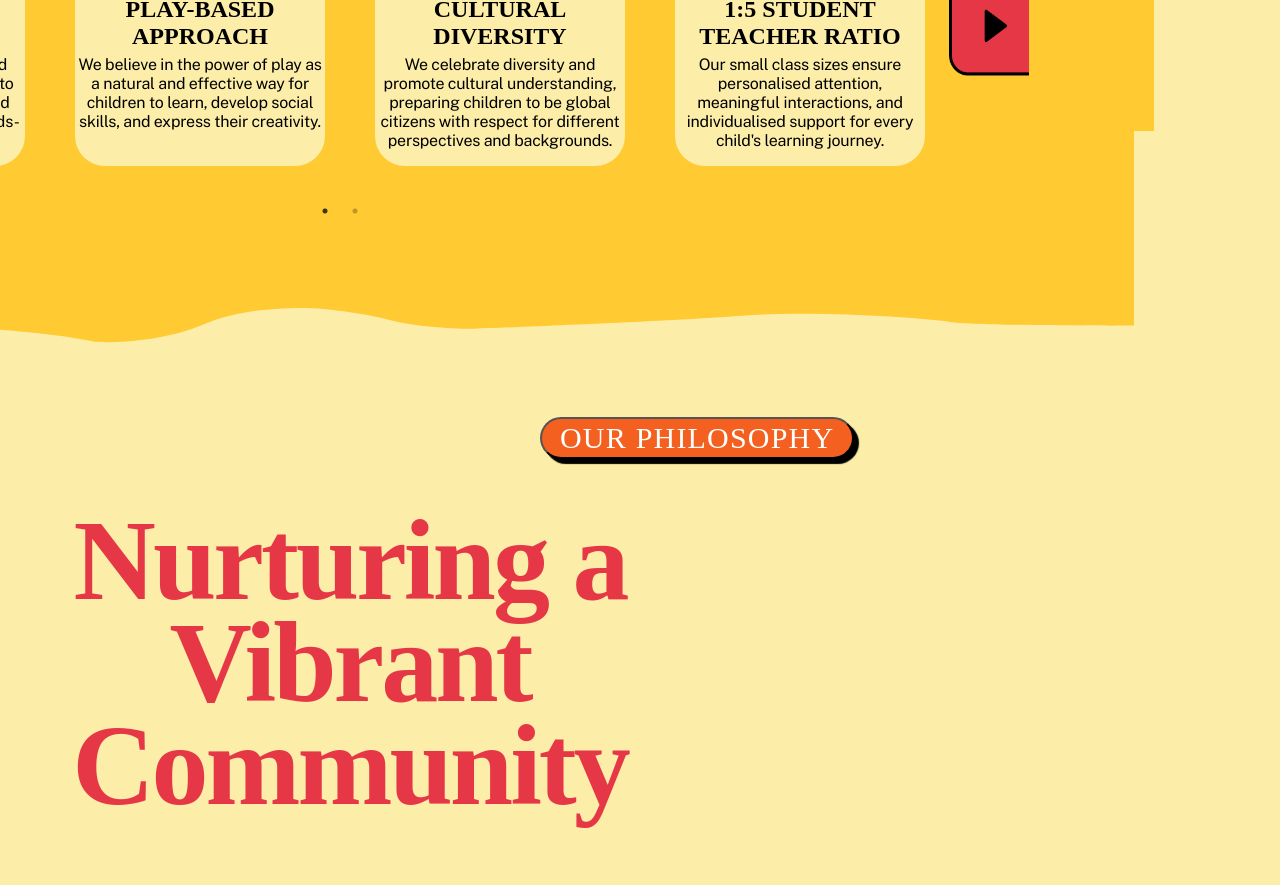
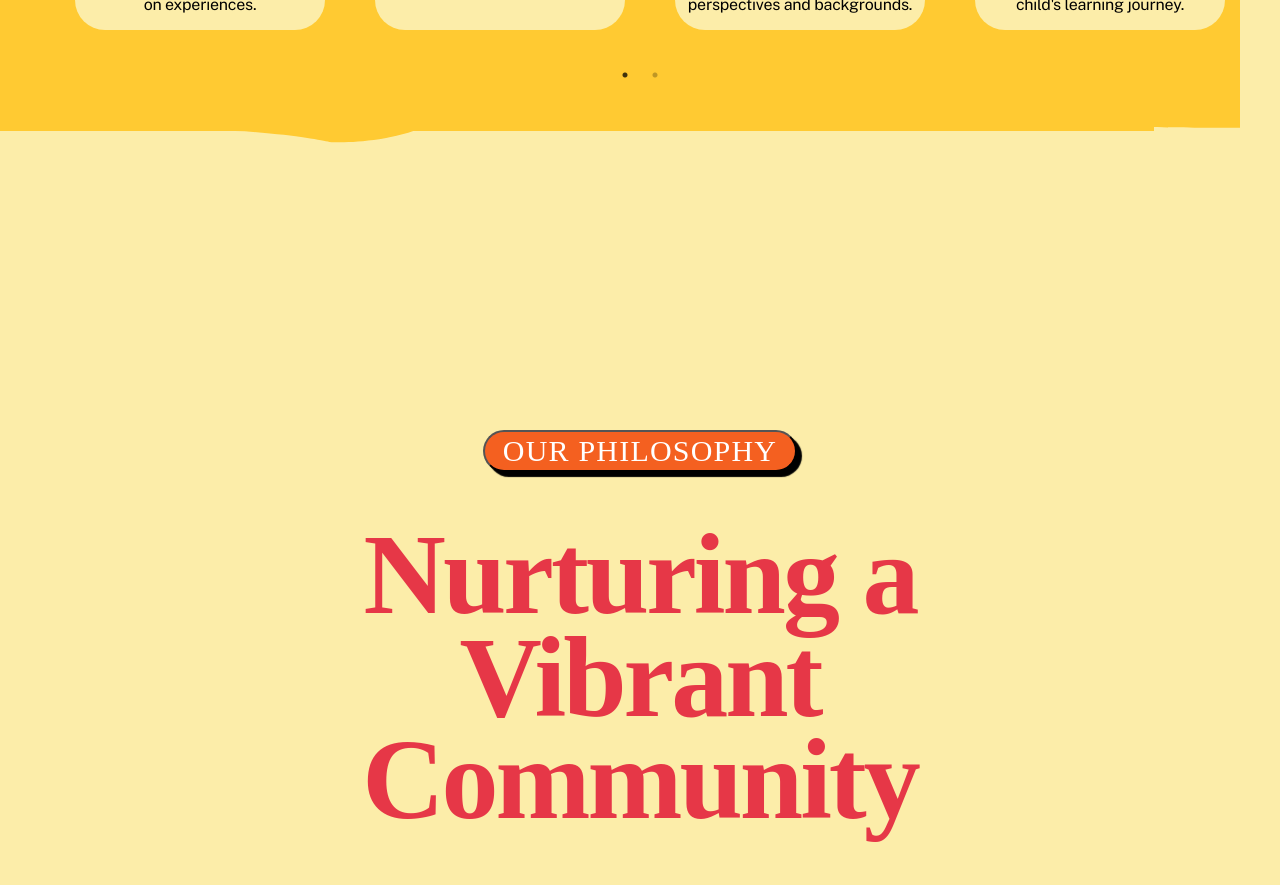
Before and after one commit to CMA-Design/Project, a React (Create React App) app: page / in a window 1280 px wide. Shown: the part 1630-2515 px from the top of the page. Built offline with nearby package versions, Linux system fonts and the light colour scheme.

Commit message:
aligned contents

```diff
--- a/src/components/Homepage/HomePage.css
+++ b/src/components/Homepage/HomePage.css
@@ -269,16 +269,21 @@ body {
 /* Welcome section styles */
 .welcome {
   padding: 40px;
-  text-align: center;
+  display: flex;
+  flex-direction: column;
+  align-items: center;
   max-width: 100%;
   max-height: 100px;
-  margin-top: 50px;
+
 }
 
 .Border2{
-  margin-top:-1000px;
+  margin-top:-1100px;
   z-index: -10;
-  margin-left: -383px;
+  /* margin-left: -383px; */
+}
+.Border2 svg{
+
 }
 
 .welcome h2 {
@@ -289,19 +294,19 @@ body {
   text-align: left;
   letter-spacing: -2.5px;
   line-height: 70.5px;
-  margin-left: -300px;
+  /* margin-left: -300px; */
   width:1280px;
 }
 
 .welcome p {
   font-size: 19px;
   margin-bottom: 20px;
-  margin-left: -250px;
+  /* margin-left: -250px; */
   font-weight: 600;
   line-height: -1.5;
   letter-spacing: -0.22px;
   width:1100px;
-  margin-top: 35px;
+
   font-family:'Public Sans';
 }
 
@@ -321,9 +326,9 @@ body {
   display: inline-block;
   font-family: 'Ostrich Sans';
   z-index: 2;
-  margin-top: -1050px; /* Adjust as needed */
-  margin-left: -78px;
-  margin-bottom: 10px; /* Adjust as needed */
+margin-top: -1050px; /* Adjust as needed */
+  /* margin-left: -78px; */
+ /* Adjust as needed */
 }
 
 .welcome-button:hover {
@@ -346,7 +351,7 @@ body {
   margin-top:-430px;
   z-index: 0;
   position: relative;
-  margin-left: -345px;
+  /* margin-left: -345px; */
 }
 
 .slick-prev {
@@ -362,7 +367,7 @@ body {
 .Cards{
   width: 1200px;
   display: block;
-  margin-left: -300px;
+  /* margin-left: -300px; */
   margin-top: 80px;
   justify-content: space-between;
   flex-wrap:wrap;
@@ -412,7 +417,10 @@ body {
 .Our_Philosophy{
   max-width: 100%;
   margin-top: 50px;
-  justify-content: center;
+  display: flex;
+  flex-direction: column;
+  align-items: center;
+
 }
 
 .ourp-button {
@@ -430,10 +438,10 @@ body {
   z-index: 2;
   letter-spacing: 1.2px;
   box-shadow: 5px 5px 1px black;
-  margin-top: -93px; /* Adjust as needed */
-  margin-left: -100px;
+ /* Adjust as needed */
+  /* margin-left: -100px; */
   line-height: 0.6;
-  margin-bottom: 10px; /* Adjust as needed */
+ /* Adjust as needed */
 }
 
 .ourp-button:hover {
@@ -457,9 +465,7 @@ body {
   color: #E63747;
   line-height: 0.9;
   width: 800px;
-  margin-top: 80px;
-  margin-left: -50px;
-  margin-right: -400px;
+  /* margin-left: -50px; */
   justify-content: center;
   letter-spacing: -3px;
 }
@@ -474,7 +480,7 @@ body {
   line-height: -1.5;
   letter-spacing: -0.22px;
   width: 1150px;
-  margin-left: -240px;
+  /* margin-left: -240px; */
   flex-wrap: wrap;
   font-weight:600;
 }
@@ -482,7 +488,7 @@ body {
 .Box{
   margin-top: -513px;
   position: relative;
-  margin-left: -325px;
+  /* margin-left: -325px; */
 }
 
 .ourP-button {
@@ -501,7 +507,7 @@ body {
   letter-spacing: 1.2px;
   box-shadow: 5px 5px 1px black;
   margin-top: -950px; /* Adjust as needed */
-  margin-left: -84px;
+  /* margin-left: -84px; */
   line-height: 0.6;
   margin-bottom: 10px; /* Adjust as needed */
 }
@@ -529,7 +535,7 @@ body {
   width:400px;
   height: 250px;
   margin-top: -820px;
-  margin-left: -200px;
+  /* margin-left: -200px; */
   border-radius: 20px;
 }
 
@@ -543,16 +549,16 @@ body {
 .Border4{
   margin-top:-170px;
   z-index: 3;
-  margin-left: -325px;
+  /* margin-left: -325px; */
 }
 
 .Border5{
   margin-top:-150px;
-  margin-left: -320px;
+  /* margin-left: -320px; */
 }
 
 .Line{
   margin-top:-860px;
-  margin-left: -310px;
+  /* margin-left: -310px; */
   max-width: 1329px;
 }
--- a/src/components/Homepage/HomePage.jsx
+++ b/src/components/Homepage/HomePage.jsx
@@ -124,7 +124,7 @@ function HomePage() {
       </section>
       <section className="welcome">
         <div className='Border2'>
-          <svg xmlns="http://www.w3.org/2000/svg" width="1370" height="1100" viewBox="0 0 1920 1128" fill="none">
+          <svg xmlns="http://www.w3.org/2000/svg" width="full" height="1100" viewBox="0 0 1920 1128" fill="none">
             <path d="M125.135 1089.09C99.7374 1087 31.5162 1095.29 0.580243 1099.69L0 0.0490723H1922.7V1104.2C1928.05 1104.85 1697.89 1104.78 1662.96 1099.33C1619.29 1092.52 1464.59 1082.94 1369.47 1090.65C1293.37 1096.82 1087.61 1105.37 994.243 1108.87C970.438 1108.77 913.902 1106.21 878.195 1096.73C842.488 1087.25 800.405 1082.31 783.826 1081.03C752.264 1077.97 674.665 1077.95 616.769 1102.36C558.872 1126.76 490.217 1129 463.126 1127.06C450.727 1124.23 409.476 1116.03 327.729 1110.02C162.757 1104.63 157.163 1094.31 125.135 1089.09Z" fill="#FFCA32" />
           </svg>
         </div>
@@ -185,7 +185,7 @@ function HomePage() {
         <h1>Nurturing a Vibrant Community</h1>
         <p>We instill in each child a love for learning, curiosity, and a foundation for lifelong success. Our unique blend of the play way method and Montessori approach creates a joyful, engaging, and meaningful learning environment where children thrive, explore, and develop a lifelong love for learning.</p>
         <div className='Border3'>
-          <svg xmlns="http://www.w3.org/2000/svg" width="1372" height="1100" viewBox="0 0 1920 121" fill="none">
+          <svg xmlns="http://www.w3.org/2000/svg" width="full" height="1100" viewBox="0 0 1920 121" fill="none">
             <path d="M790.558 6.8392C864.57 2.98486 911.838 1.13479 956.319 0.363922C1005.44 -0.484032 1082.52 1.05771 1125.79 3.75574C1173.81 6.68502 1180.77 7.76418 1185.97 13.2373C1188.94 16.2437 1192.1 17.7854 1197.58 18.6334C1199.25 18.9417 1218.29 19.8668 1239.83 20.7147C1426.49 28.0379 1492.51 32.5089 1536.25 40.9114C1550.18 43.5323 1559.75 47.3096 1558.63 49.7763C1558.35 50.393 1558.54 50.6243 1559 50.393C1559.56 50.1618 1559.93 50.4701 1559.93 51.1639C1559.93 55.712 1585.01 60.0289 1670.9 70.4356C1689.2 72.6711 1743.06 80.1485 1754.95 82.0756C1772.87 85.082 1787.45 88.1655 1803.42 92.4052C1826.08 98.3409 1903.06 113.845 1903.89 113.074C1910.24 114.877 1921.73 118.202 1924.28 120.022L1901.67 120.156H1426.16H950.655C-0.269043 120.156 -1.83782 122.004 -1.55923 120.231C-1.3735 118.843 4.93101 114.76 27.2183 105.51C67.9854 88.5509 109.217 74.3669 151.656 62.881C216.567 45.3053 248.605 40.9114 283.522 44.9199C290.208 45.6908 297.266 46.0762 299.309 45.7678C301.352 45.5366 310.545 43.6094 319.739 41.5281C419.474 18.7105 553.012 4.44952 656.834 5.45164C685.529 5.75999 687.85 5.83707 693.794 7.45589C699.923 9.22887 715.059 10.6935 721.374 10.2309C723.139 10.0768 733.168 9.61426 743.661 9.15174C754.155 8.68922 775.235 7.61005 790.558 6.8392Z" fill="#316ADF" />
           </svg>
         </div>
@@ -202,7 +202,7 @@ function HomePage() {
       </section>
       <section className='AS_Programs'>
         <div className='Border4'>
-          <svg xmlns="http://www.w3.org/2000/svg" width="1347" height="1101" viewBox="0 0 1920 1101" fill="#316ADF">
+          <svg xmlns="http://www.w3.org/2000/svg" width="full" height="1101" viewBox="0 0 1920 1101" fill="#316ADF">
             <path d="M1131.15 130.904C1057.14 135.323 1009.87 137.445 965.391 138.328C916.266 139.301 839.19 137.533 795.915 134.439C747.905 131.08 740.94 129.843 735.74 123.567C732.768 120.12 729.611 118.352 724.132 117.38C722.46 117.026 703.423 115.965 681.879 114.993C495.223 106.596 429.197 101.469 385.458 91.8343C371.529 88.829 361.964 84.4978 363.078 81.6693C363.357 80.9621 363.171 80.697 362.707 80.9621C362.15 81.2273 361.778 80.8737 361.778 80.0782C361.778 74.8631 336.705 69.9131 250.806 57.9802C232.512 55.4168 178.651 46.8428 166.764 44.633C148.842 41.1857 134.262 37.65 118.29 32.7885C95.6309 25.9823 18.6512 8.20485 17.8154 9.08877C11.4662 7.02134 -0.0159912 3.20817 -2.56726 1.12151L20.0399 0.967366H495.548H971.055C1921.98 0.967366 1923.55 -1.15108 1923.27 0.881933C1923.08 2.47299 1916.78 7.15479 1894.49 17.7618C1853.72 37.2081 1812.49 53.4722 1770.05 66.6426C1705.14 86.796 1673.1 91.8343 1638.19 87.238C1631.5 86.354 1624.44 85.9121 1622.4 86.2656C1620.36 86.5308 1611.16 88.7406 1601.97 91.1272C1502.24 117.291 1368.7 133.644 1264.88 132.495C1236.18 132.141 1233.86 132.053 1227.92 130.196C1221.79 128.163 1206.65 126.484 1200.34 127.014C1198.57 127.191 1188.54 127.721 1178.05 128.252C1167.55 128.782 1146.47 130.02 1131.15 130.904Z" fill="#316ADF" />
           </svg>
         </div>
@@ -217,7 +217,7 @@ function HomePage() {
       </section>
       <section className='FAQ'>
         <div className='Border5'>
-          <svg xmlns="http://www.w3.org/2000/svg" width="1347" height="1300" viewBox="0 0 1920 1738" fill="none">
+          <svg xmlns="http://www.w3.org/2000/svg" width="full" height="1300" viewBox="0 0 1920 1738" fill="none">
             <path d="M124.669 1718.25C99.266 1717.18 -30.4823 1721.43 -61.4247 1723.69L-62 0H1983.93L1983.93 1726C1989.28 1726.33 1697.75 1726.3 1662.81 1723.5C1619.14 1720.01 1464.41 1715.1 1369.26 1719.05C1293.14 1722.22 1087.34 1726.6 993.958 1728.4C970.148 1728.35 913.6 1727.03 877.886 1722.17C842.171 1717.31 800.079 1714.78 783.498 1714.12C751.929 1712.55 674.314 1712.54 616.405 1725.06C558.497 1737.57 489.827 1738.72 462.731 1737.72C450.329 1736.27 409.069 1732.07 327.305 1728.98C162.299 1726.22 156.703 1720.93 124.669 1718.25Z" fill="#173683" />
           </svg>
         </div>
```
